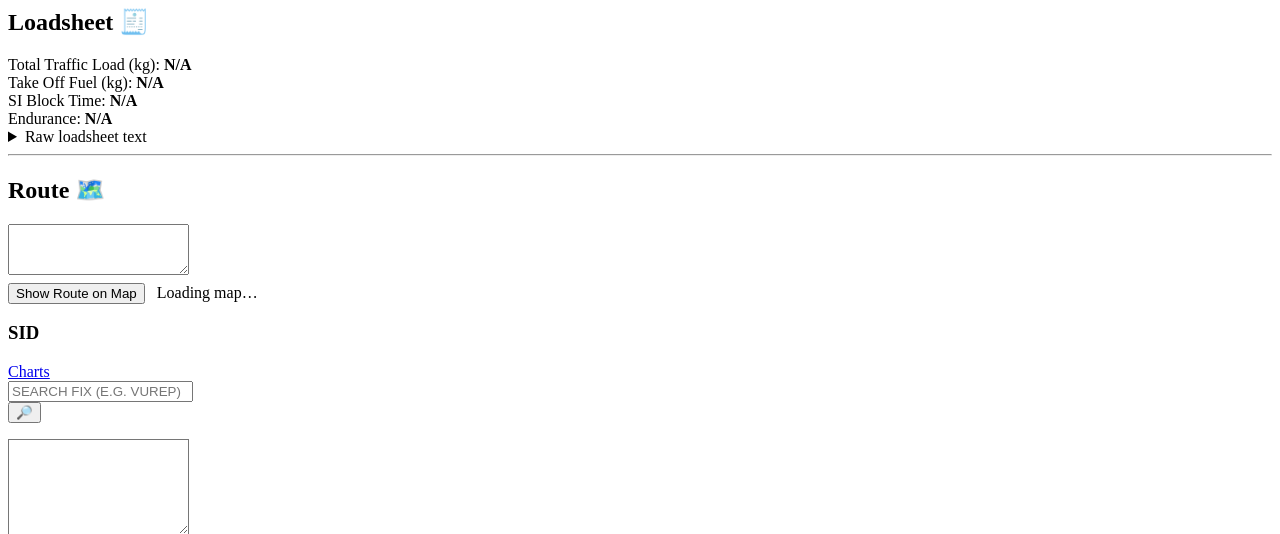
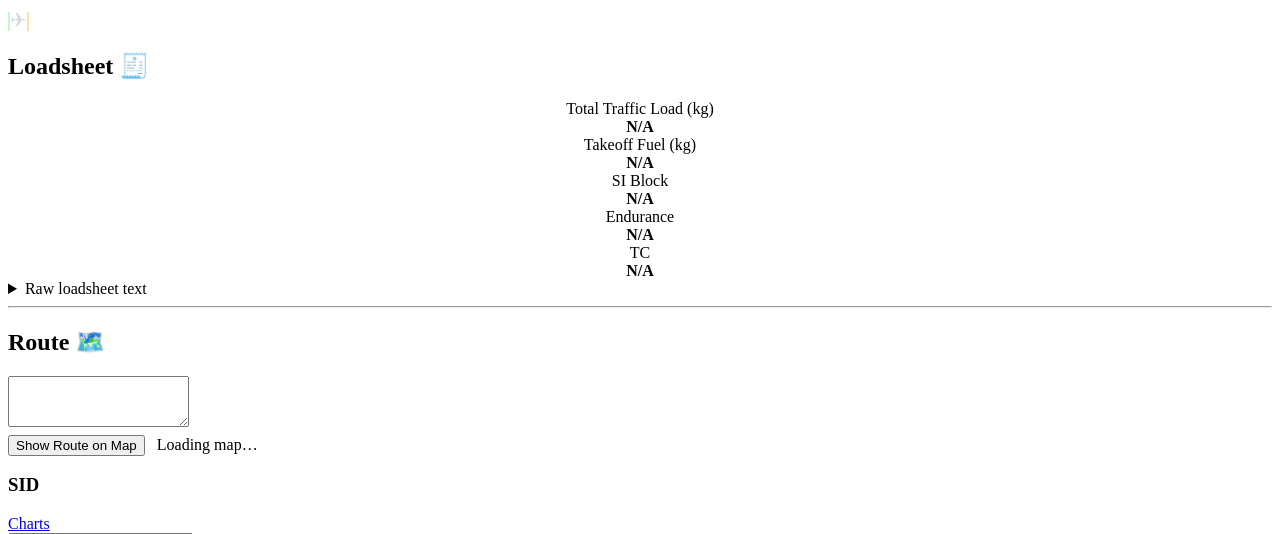
Before and after one commit to mendesguii/RouteHelper, a FastAPI app: template templates/result.html in a window 1280 px wide. Shown: the top 534 px of the page. Run offline with FastAPI, Linux system fonts and the light colour scheme; the template is opened without the code that fills it, so the values that code supplies are empty.

Commit message:
feat: Add haversine distance calculation and enhance route planning with uppercase ICAO inputs; improve loading overlay and result display

```diff
--- a/templates/partials/route_map.html
+++ b/templates/partials/route_map.html
@@ -2,6 +2,11 @@
   <div class="level" style="margin-bottom: .5rem;">
     <div class="level-left">
       <div class="level-item"><h3 class="subtitle" style="margin: 0;">Route Map</h3></div>
+      {% if total_distance_nm %}
+      <div class="level-item">
+        <span class="tag is-info is-light" title="Approximate total distance">Total: {{ total_distance_nm }} nm</span>
+      </div>
+      {% endif %}
     </div>
     <div class="level-right">
       <div class="level-item">
--- a/templates/result.html
+++ b/templates/result.html
@@ -1,10 +1,43 @@
 <div class="box">
+    <!-- Header: ORIGIN ✈ DEST inside its own box with tag design -->
+    <div class="box" style="margin-bottom:1rem;">
+        <div class="is-flex is-justify-content-center is-align-items-center" style="gap:1rem; flex-wrap:wrap;">
+            <span class="tag is-light is-large" title="Origin"
+                  style="color:#a2f5bf; border:1px solid rgba(162,245,191,0.6); background:rgba(162,245,191,0.10);">
+                {{ origin }}
+            </span>
+            <span class="tag is-medium" aria-hidden="true"
+                  style="background:transparent; border:none; color:#cfd8dc; font-size:1.25rem;">✈</span>
+            <span class="tag is-light is-large" title="Destination"
+                  style="color:#ffcc80; border:1px solid rgba(255,204,128,0.6); background:rgba(255,204,128,0.10);">
+                {{ dest }}
+            </span>
+        </div>
+    </div>
+
     <h2 class="subtitle">Loadsheet <span>🧾</span></h2>
-    <div class="columns">
-        <div class="column">Total Traffic Load (kg): <strong>{{ ttl or 'N/A' }}</strong></div>
-        <div class="column">Take Off Fuel (kg): <strong>{{ tof or 'N/A' }}</strong></div>
-        <div class="column">SI Block Time: <strong>{{ blk or 'N/A' }}</strong></div>
-        <div class="column">Endurance: <strong>{{ endurance or 'N/A' }}</strong></div>
+    <!-- Summary bar: 5 items evenly distributed -->
+    <div class="columns is-mobile is-multiline" style="text-align:center;">
+        <div class="column is-one-fifth">
+            <div class="is-size-7 has-text-grey">Total Traffic Load (kg)</div>
+            <div class="is-size-5"><strong>{{ ttl or 'N/A' }}</strong></div>
+        </div>
+        <div class="column is-one-fifth">
+            <div class="is-size-7 has-text-grey">Takeoff Fuel (kg)</div>
+            <div class="is-size-5"><strong>{{ tof or 'N/A' }}</strong></div>
+        </div>
+        <div class="column is-one-fifth">
+            <div class="is-size-7 has-text-grey">SI Block</div>
+            <div class="is-size-5"><strong>{{ blk or 'N/A' }}</strong></div>
+        </div>
+        <div class="column is-one-fifth">
+            <div class="is-size-7 has-text-grey">Endurance</div>
+            <div class="is-size-5"><strong>{{ endurance or 'N/A' }}</strong></div>
+        </div>
+        <div class="column is-one-fifth">
+            <div class="is-size-7 has-text-grey">TC</div>
+            <div class="is-size-5"><strong>{{ tc or 'N/A' }}</strong></div>
+        </div>
     </div>
     <details>
         <summary>Raw loadsheet text</summary>
```
Also changed, not shown: main.py (+12 -0 lines), main_fastapi.py (+68 -45 lines), templates/index.html (+20 -3 lines).
